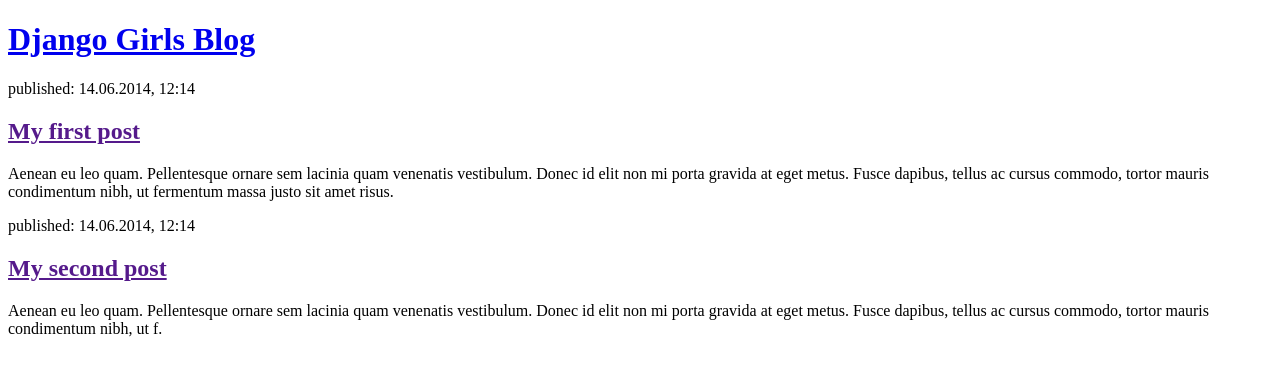
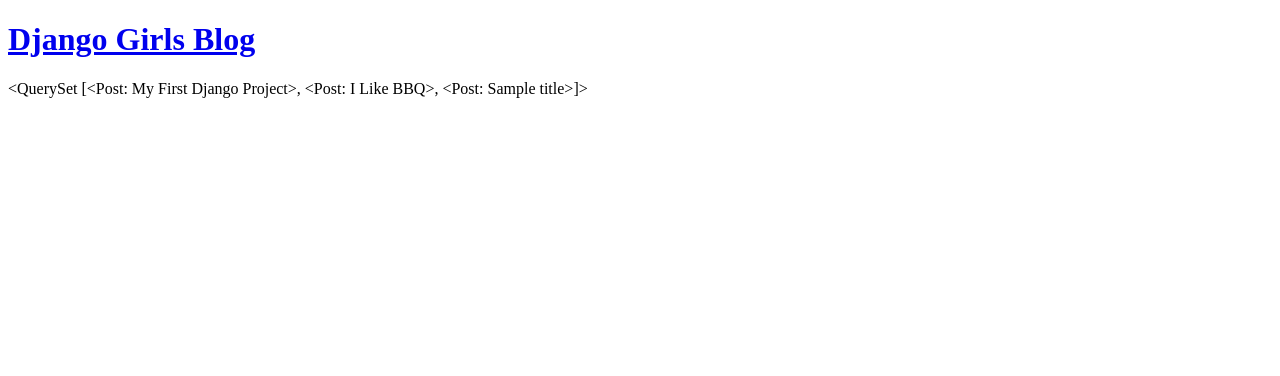
Before and after one commit to lexiecodingwithcat/My_blog, a Django app: page / in a window 1280 px wide. Shown: the top 376 px of the page. Run offline with Django 3.2, Linux system fonts and the light colour scheme; data comes from the database, SQL or seed files in the repository; both versions use the stored data as it was after the commit.

Commit message:
changed template tags

```diff
--- a/blog/templates/blog/post_list.html
+++ b/blog/templates/blog/post_list.html
@@ -10,16 +10,6 @@
         <h1><a href="/">Django Girls Blog</a></h1>
     </header>
 
-    <article>
-        <time>published: 14.06.2014, 12:14</time>
-        <h2><a href="">My first post</a></h2>
-        <p>Aenean eu leo quam. Pellentesque ornare sem lacinia quam venenatis vestibulum. Donec id elit non mi porta gravida at eget metus. Fusce dapibus, tellus ac cursus commodo, tortor mauris condimentum nibh, ut fermentum massa justo sit amet risus.</p>
-    </article>
-
-    <article>
-        <time>published: 14.06.2014, 12:14</time>
-        <h2><a href="">My second post</a></h2>
-        <p>Aenean eu leo quam. Pellentesque ornare sem lacinia quam venenatis vestibulum. Donec id elit non mi porta gravida at eget metus. Fusce dapibus, tellus ac cursus commodo, tortor mauris condimentum nibh, ut f.</p>
-    </article>
+    {{posts}}
 </body>
 </html>
--- a/blog/views.py
+++ b/blog/views.py
@@ -1,7 +1,10 @@
 from django.shortcuts import render
+from django.utils import timezone
+from .models import Post
 # view is the place to put the "logic" of application
 # Create your views here.
 
 
 def post_list(request):
-    return render(request, 'blog/post_list.html', {})
+    posts = Post.objects.filter(published_date__lte=timezone.now()).order_by('published_date')
+    return render(request, 'blog/post_list.html', {'posts':posts})
```
Also changed, not shown: db.sqlite3.
